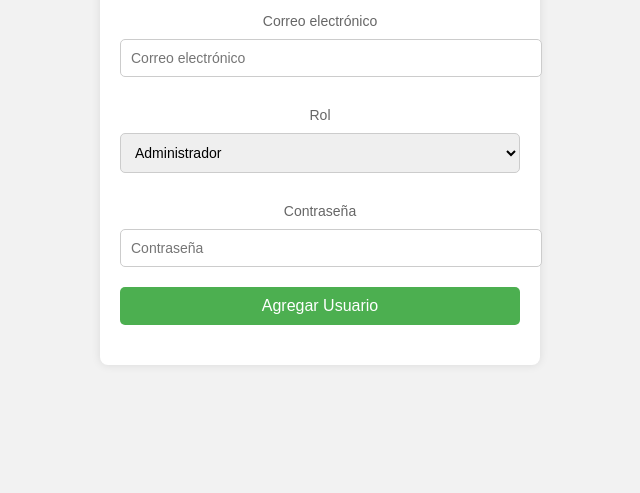
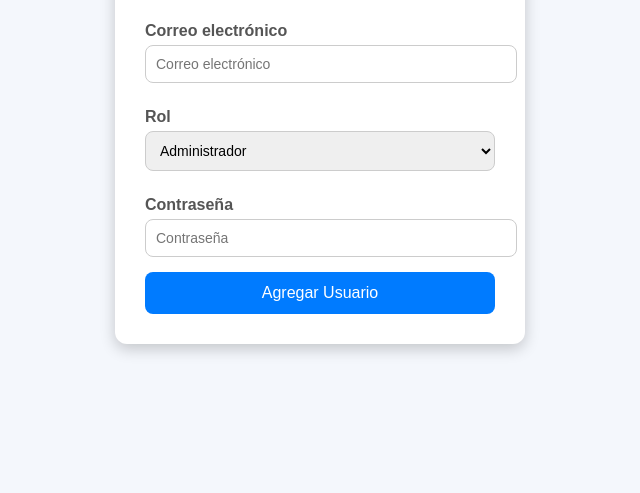
Before and after one commit to csrtech-studio/Matriz-de-Cursos, a plain HTML site: page agregarUsuario.html in a window 1280 px wide. Shown: the part 307-800 px from the top of the page, without its empty margins (320-960 px from the left). Drawn offline with Linux system fonts and the light colour scheme.

Commit message:
actualizar

```diff
--- a/css/agregarUsuario.css
+++ b/css/agregarUsuario.css
@@ -1,63 +1,83 @@
-/* Estilos para la página de agregar usuario */
+/* Estilos generales */
 body {
-    font-family: Arial, sans-serif;
-    background-color: #f2f2f2;
-    margin: 0;
+  font-family: 'Arial', sans-serif;
+  background-color: #f4f7fc;
   display: flex;
   justify-content: center;
   align-items: center;
   height: 100vh;
+  margin: 0;
 }
 
+/* Contenedor del formulario */
 .container {
-    background-color: #fff;
-    padding: 20px;
-    border-radius: 8px;
-    box-shadow: 0 0 10px rgba(0, 0, 0, 0.1);
-    width: 100%;
-    max-width: 400px;
+  background: white;
+  padding: 30px;
+  border-radius: 12px;
+  box-shadow: 0 5px 15px rgba(0, 0, 0, 0.2);
+  width: 350px;
   text-align: center;
 }
 
+/* Título */
 h1 {
+  font-size: 24px;
   color: #333;
   margin-bottom: 20px;
 }
 
+/* Campos del formulario */
 label {
-    font-size: 14px;
-    color: #666;
-    margin-top: 10px;
   display: block;
+  text-align: left;
+  font-weight: bold;
+  margin: 10px 0 5px;
+  color: #555;
 }
 
 input, select {
   width: 100%;
   padding: 10px;
-    margin: 10px 0 20px;
-    border-radius: 5px;
+  margin-bottom: 15px;
   border: 1px solid #ccc;
+  border-radius: 8px;
   font-size: 14px;
+  transition: border-color 0.3s ease-in-out;
 }
 
+input:focus, select:focus {
+  border-color: #007bff;
+  outline: none;
+}
+
+/* Botón */
 button {
+  background-color: #007bff;
+  color: white;
+  border: none;
+  padding: 12px;
+  font-size: 16px;
+  border-radius: 8px;
+  cursor: pointer;
   width: 100%;
-    padding: 10px;
-    background-color: #4CAF50;
-    border: none;
-    color: white;
-    font-size: 16px;
-    cursor: pointer;
-    border-radius: 5px;
+  transition: background-color 0.3s, transform 0.2s;
 }
 
 button:hover {
-    background-color: #45a049;
+  background-color: #0056b3;
+  transform: scale(1.05);
 }
 
+button:active {
+  background-color: #004494;
+  transform: scale(0.98);
+}
+
+/* Mensajes de error y éxito */
 .error-message, .success-message {
   font-size: 14px;
-    margin-top: 20px;
+  margin-top: 10px;
+  display: none;
 }
 
 .error-message {
--- a/css/style.css
+++ b/css/style.css
@@ -40,21 +40,31 @@ h2 {
   margin-top: 30px;
 }
 
-/* Botones */
-.btn-container {
-  display: flex;
-  justify-content: space-between;
-  margin-bottom: 30px;
+button {
+  background-color: #007bff; /* Azul profesional */
+  color: white;
+  border: none;
+  padding: 10px 20px;
+  font-size: 16px;
+  border-radius: 8px;
+  cursor: pointer;
+  transition: all 0.3s ease-in-out;
+  margin: 5px;
 }
 
-button {
-  padding: 12px 20px;
-  font-size: 16px;
-  cursor: pointer;
-  border-radius: 5px;
-  transition: background-color 0.3s;
-  border: none;
-  width: 48%;
+button:hover {
+  background-color: #0056b3; /* Azul más oscuro al pasar el mouse */
+  transform: scale(1.05);
+}
+
+button:active {
+  background-color: #004494;
+  transform: scale(0.98);
+}
+
+/* Asegurar que los botones estén en la misma línea */
+#add-course-btn, #add-user-btn, #logout {
+  display: inline-block;
 }
 
 .primary-btn {
```
Also changed, not shown: index.html (+1 -0 lines), js/app.js (+7 -0 lines). Lines whose indentation alone changed are shown as unchanged.
